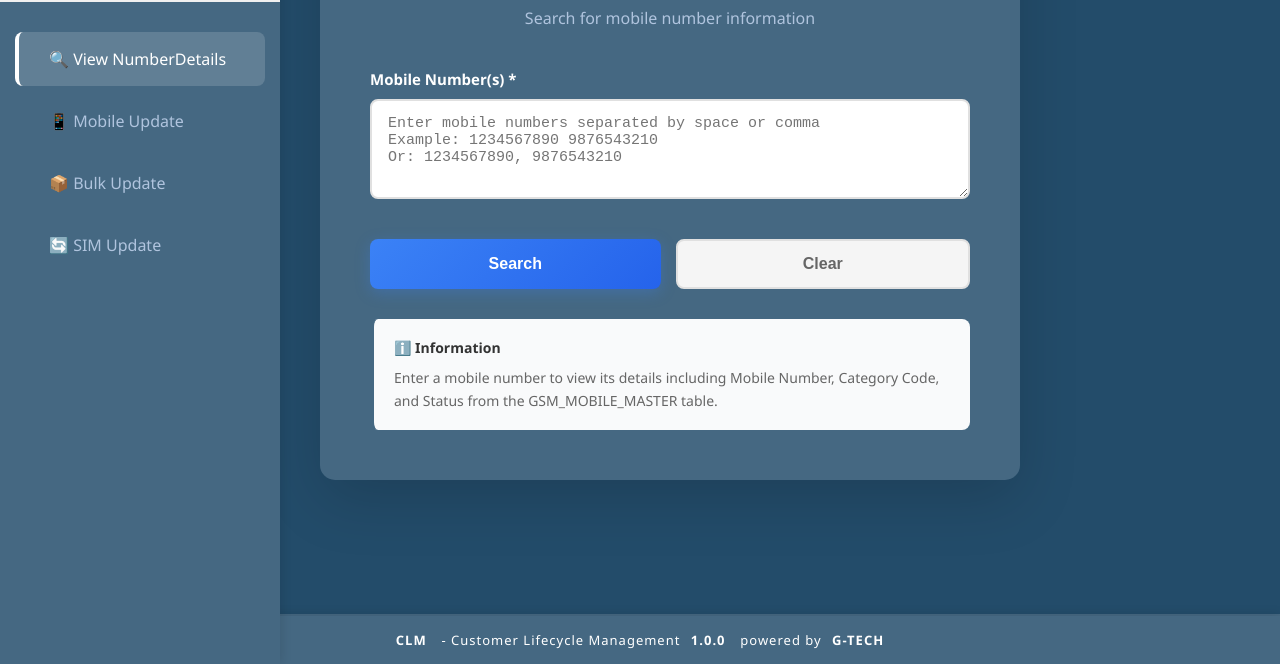
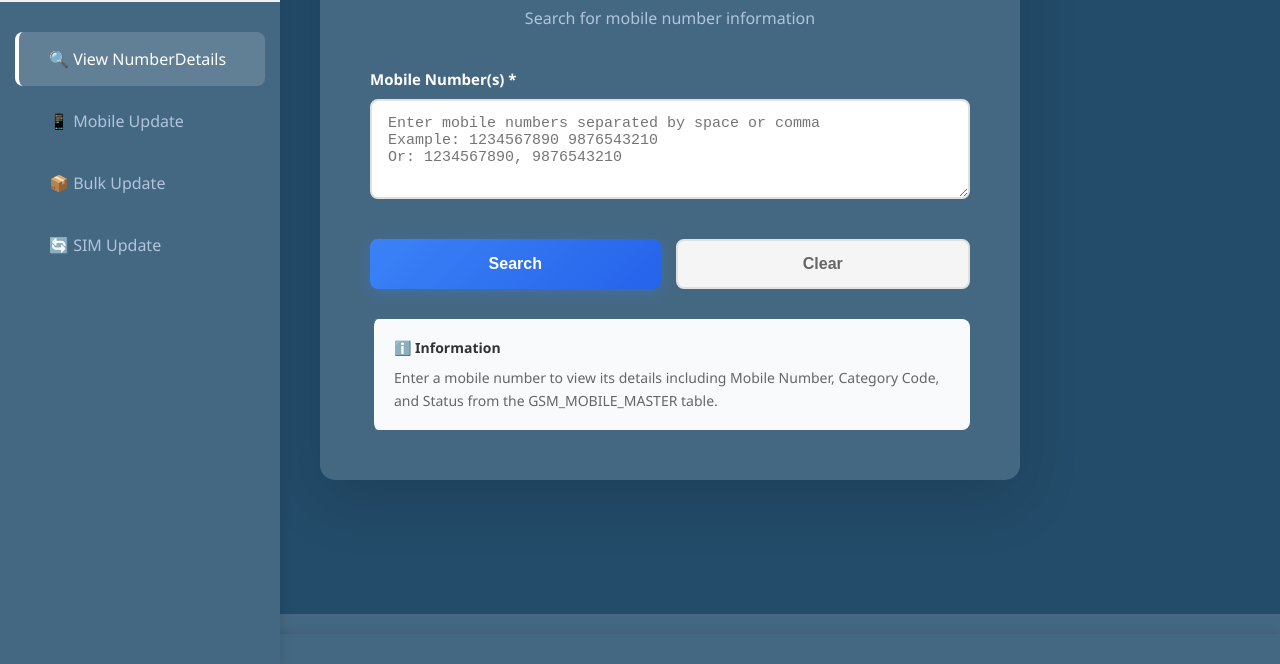
Before and after one commit to moneypay1414/G-tech, a website: page public/index.html in a window 1280 px wide. Shown: the part 136-800 px from the top of the page. Drawn offline with Linux system fonts and the light colour scheme.

Commit message:
Remove footer text

```diff
--- a/public/index.html
+++ b/public/index.html
@@ -825,7 +825,6 @@
 
     <!-- Footer -->
     <footer class="footer">
-        <strong>CLM</strong>&nbsp; - Customer Lifecycle Management <strong>1.0.0</strong>&nbsp;&nbsp;powered by <strong>G-TECH</strong>
     </footer>
 </body>
 </html>
```
